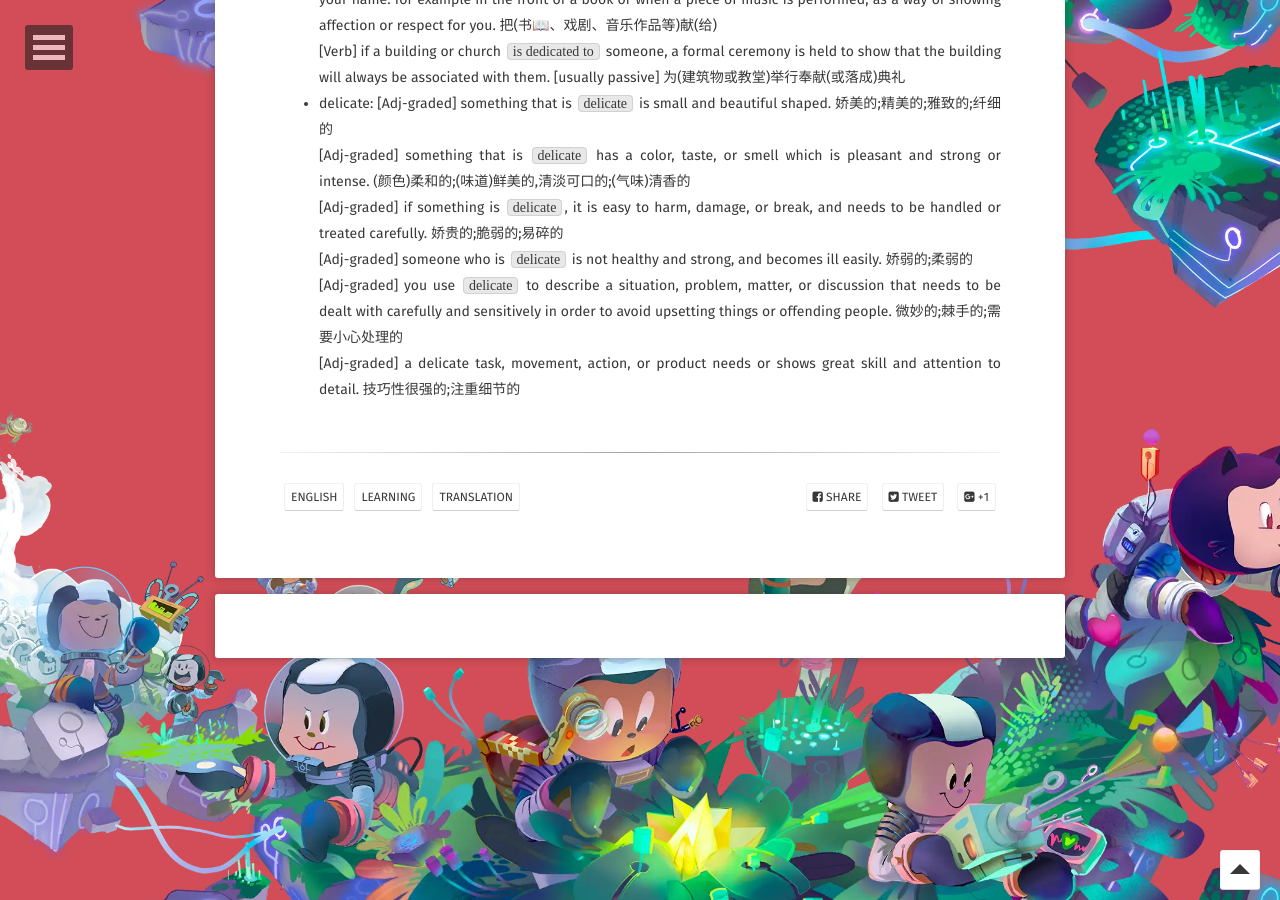
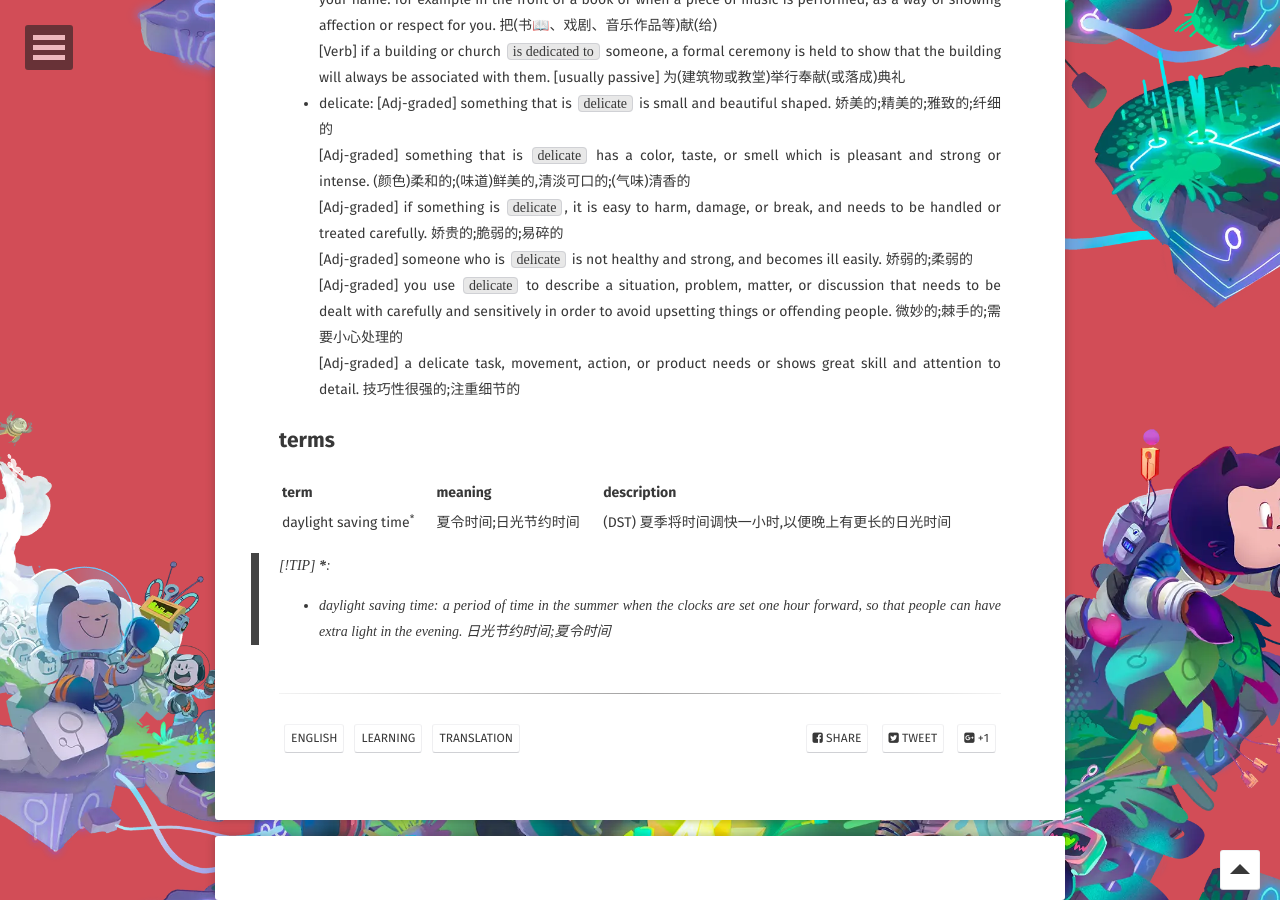
Before and after one commit to WebPavel/WebPavel.github.io, a Jekyll site: the page built from _posts/2026-03-26-daily-English-learning.md, in a window 1280 px wide and 900 px high, scrolled down 2381 px. Built offline with Jekyll 4.4.1, drawn with Linux system fonts in a browser that asks for light colours; some web fonts are replaced; comment, search, counter and statistics services are not loaded.

Commit message:
feat: updates on daily English learning

```diff
--- a/_posts/2026-03-26-daily-English-learning.md
+++ b/_posts/2026-03-26-daily-English-learning.md
@@ -69,3 +69,14 @@ When I encounter similar words again, I get confused about their meanings. For e
   [Adj-graded] someone who is `delicate` is not healthy and strong, and becomes ill easily. 娇弱的;柔弱的<br/>
   [Adj-graded] you use `delicate` to describe a situation, problem, matter, or discussion that needs to be dealt with carefully and sensitively in order to avoid upsetting things or offending people. 微妙的;棘手的;需要小心处理的<br/>
   [Adj-graded] a delicate task, movement, action, or product needs or shows great skill and attention to detail. 技巧性很强的;注重细节的
+
+## terms
+
+| term                             | meaning               | description                                         |
+|----------------------------------|-----------------------|-----------------------------------------------------|
+| daylight saving time<sup>*</sup> | 夏令时间;日光节约时间 | (DST) 夏季将时间调快一小时,以便晚上有更长的日光时间 |
+
+> [!TIP]
+> __*__:
+>
+> - daylight saving time: a period of time in the summer when the clocks are set one hour forward, so that people can have extra light in the evening. 日光节约时间;夏令时间
```
